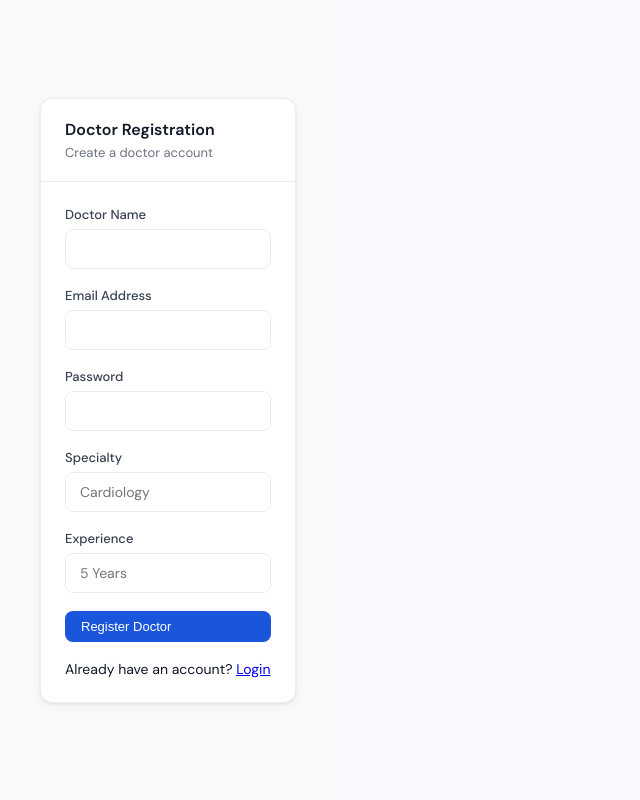
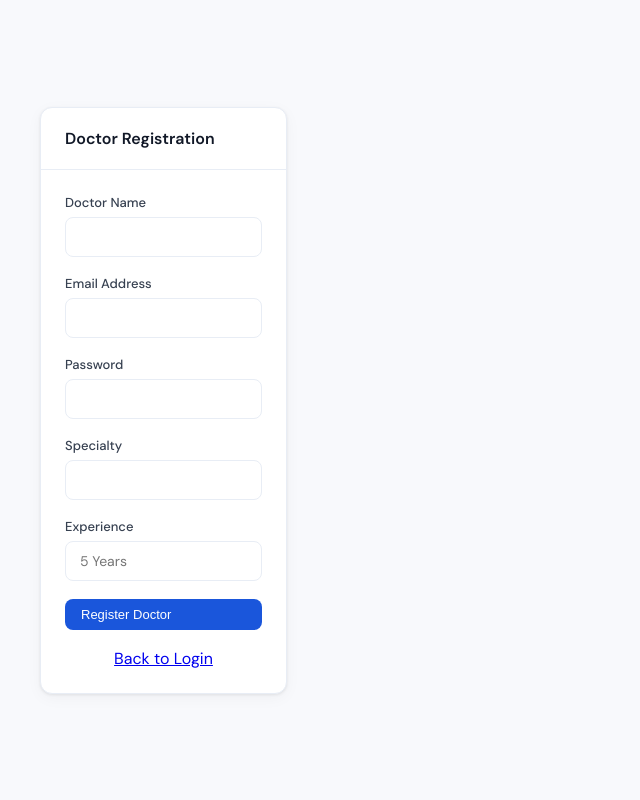
Before and after one commit to BalajiM012/HMS---Hospital-App, a Flask app: page /auth/register-doctor in a window 1280 px wide. Shown: the whole page, without its empty margins (0-640 px from the left). Run offline with Flask 3, Linux system fonts and the light colour scheme.

Commit message:
Refactor doctor registration form layout

```diff
--- a/backend/templates/auth/register_doctor.html
+++ b/backend/templates/auth/register_doctor.html
@@ -3,16 +3,12 @@
 {% block title %}Doctor Register - MediCare{% endblock %}
 
 {% block auth_content %}
-<div style="min-height:100vh;display:flex;align-items:center;justify-content:center;padding:40px;background:#f8fafc">
-  <div class="card" style="width:100%;max-width:520px">
+<div style="min-height:100vh;display:flex;align-items:center;justify-content:center;background:#f8f9fc;padding:40px">
+
+  <div class="card" style="width:100%;max-width:500px">
 
     <div class="card-header">
-      <div>
-        <h2 class="card-title">Doctor Registration</h2>
-        <p style="font-size:13px;color:var(--muted);margin-top:4px">
-          Create a doctor account
-        </p>
-      </div>
+      <div class="card-title">Doctor Registration</div>
     </div>
 
     <div class="card-body">
@@ -36,7 +32,7 @@
 
         <div class="form-group">
           <label class="form-label">Specialty</label>
-          <input type="text" name="specialty" class="form-control" placeholder="Cardiology" required>
+          <input type="text" name="specialty" class="form-control" required>
         </div>
 
         <div class="form-group">
@@ -50,9 +46,10 @@
 
       </form>
 
-      <div style="margin-top:18px;text-align:center;font-size:14px">
-        Already have an account?
-        <a href="{{ url_for('auth.login') }}">Login</a>
+      <div style="margin-top:18px;text-align:center">
+        <a href="{{ url_for('auth.login') }}">
+          Back to Login
+        </a>
       </div>
 
     </div>
```
